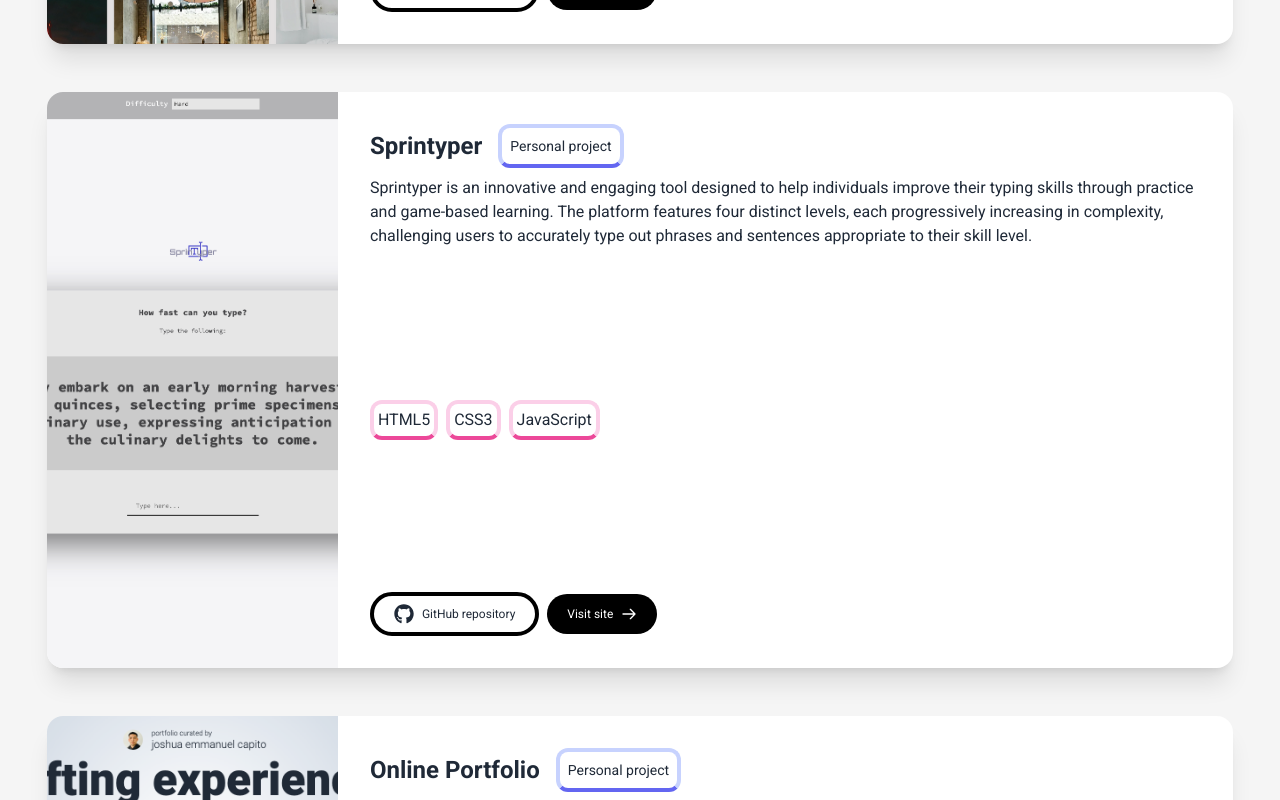
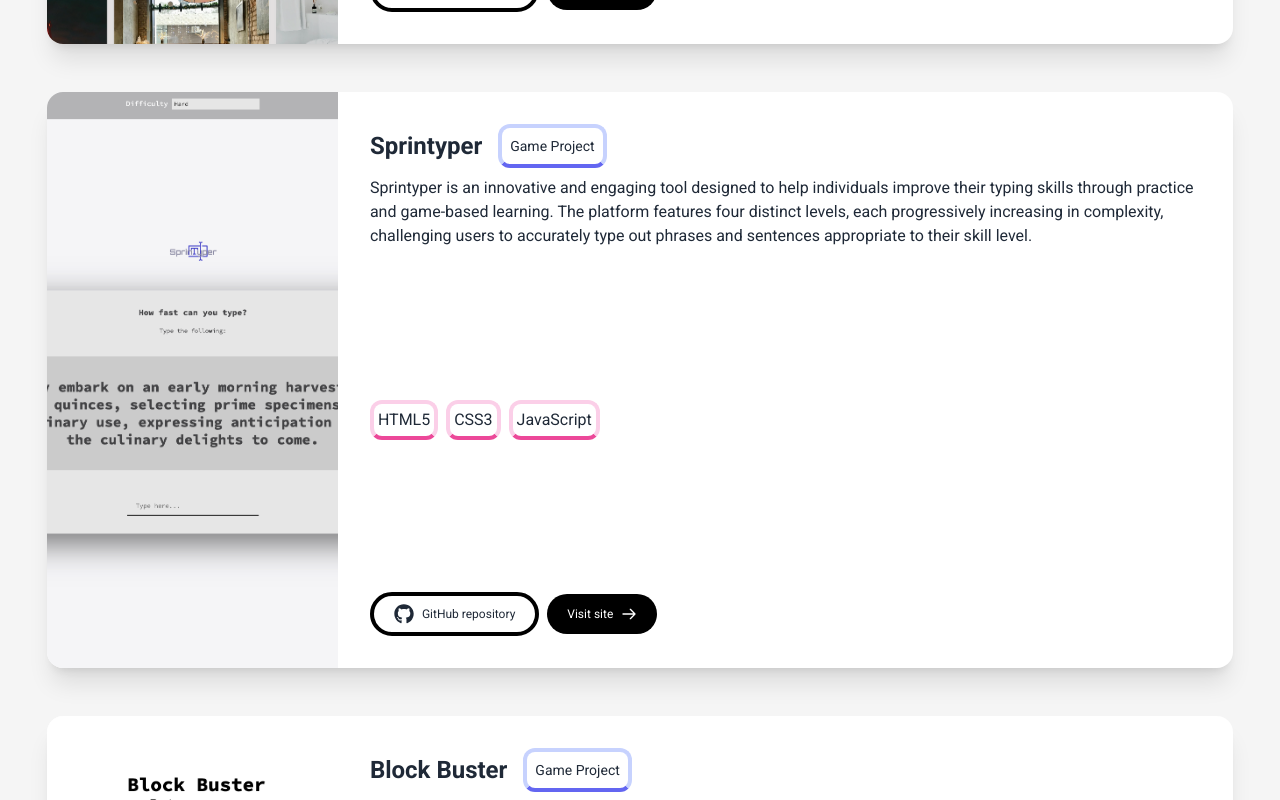
Before and after one commit to jemcap/joshcapito.dev, a React (Vite) app: page / in a window 1280 px wide. Shown: the part 3700-4500 px from the top of the page. Built offline with nearby package versions, Linux system fonts and the light colour scheme.

Commit message:
feature: Added a new project — Block Buster

```diff
--- a/src/constants/lists.jsx
+++ b/src/constants/lists.jsx
@@ -14,6 +14,7 @@
 import NovaPerformanceSite from "../assets/nova_performance_site.png";
 import SolaceFurnitures from "../assets/solace_furnitures.png";
 import Sprintyper from "../assets/sprintyper.png";
+import BlockBuster from "../assets/blockbuster.png";
 import Portfolio from "../assets/online_portfolio.png";
 
 export const OriginalWebsiteLink = ({ children }) => {
@@ -120,7 +121,7 @@
   {
     id: 4,
     title: "Sprintyper",
-    type: "Personal project",
+    type: "Game Project",
     image: Sprintyper,
     description:
       "Sprintyper is an innovative and engaging tool designed to help individuals improve their typing skills through practice and game-based learning. The platform features four distinct levels, each progressively increasing in complexity, challenging users to accurately type out phrases and sentences appropriate to their skill level.",
@@ -134,6 +135,21 @@
   },
   {
     id: 5,
+    title: "Block Buster",
+    type: "Game Project",
+    image: BlockBuster,
+    description:
+      "Block Buster is an engaging memory game designed to challenge and enhance players' cognitive skills. In this fast-paced game, players must memorise the positions of blocks that light up on the screen. As players progress through the levels, the number of blocks increases, increasing the challenge and keeping the gameplay exciting.",
+    stack: [
+      { id: 1, label: "HTML5" },
+      { id: 2, label: "CSS3" },
+      { id: 3, label: "JavaScript" },
+    ],
+    github: "https://github.com/jemcap/block-buster",
+    website: "https://blockbustergame.netlify.app/",
+  },
+  {
+    id: 6,
     title: "Online Portfolio",
     type: "Personal project",
     image: Portfolio,
```
Also changed, not shown: src/assets/blockbuster.png (added).
